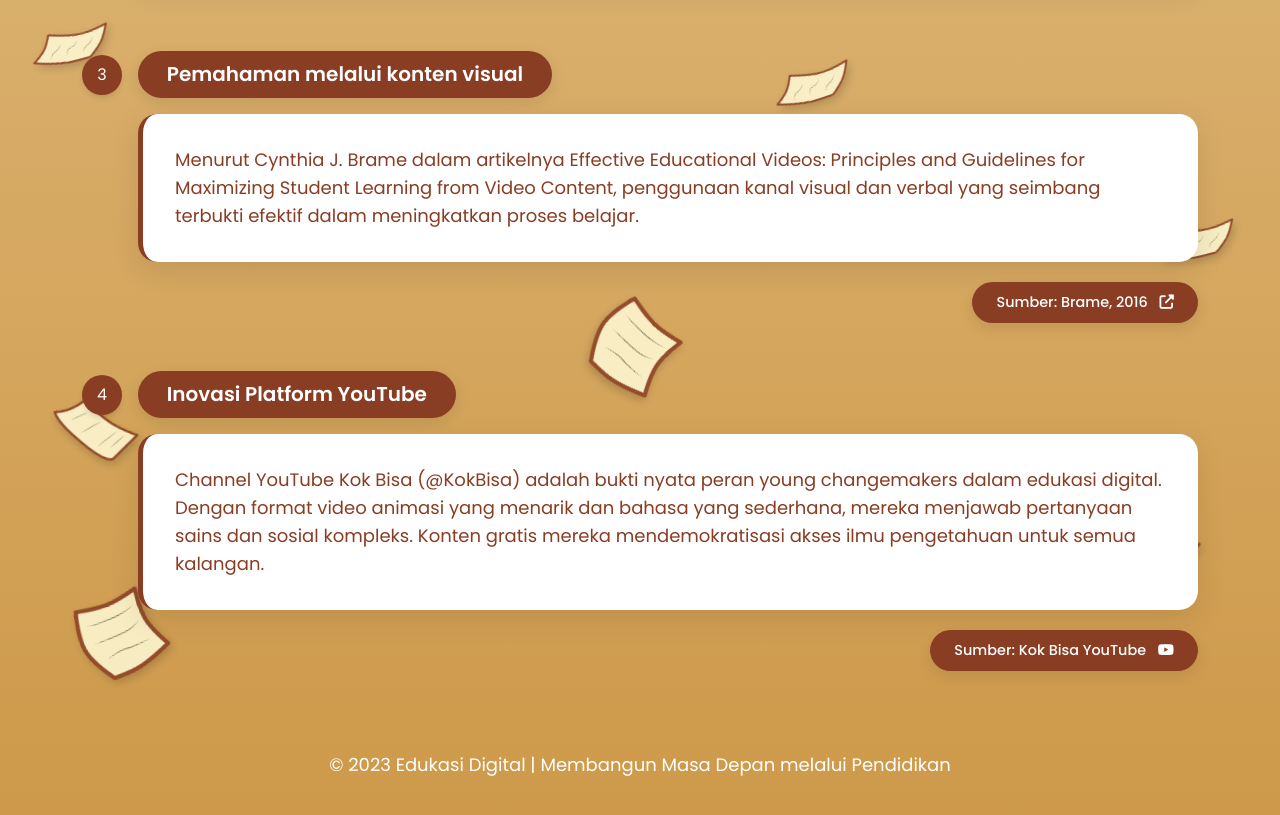
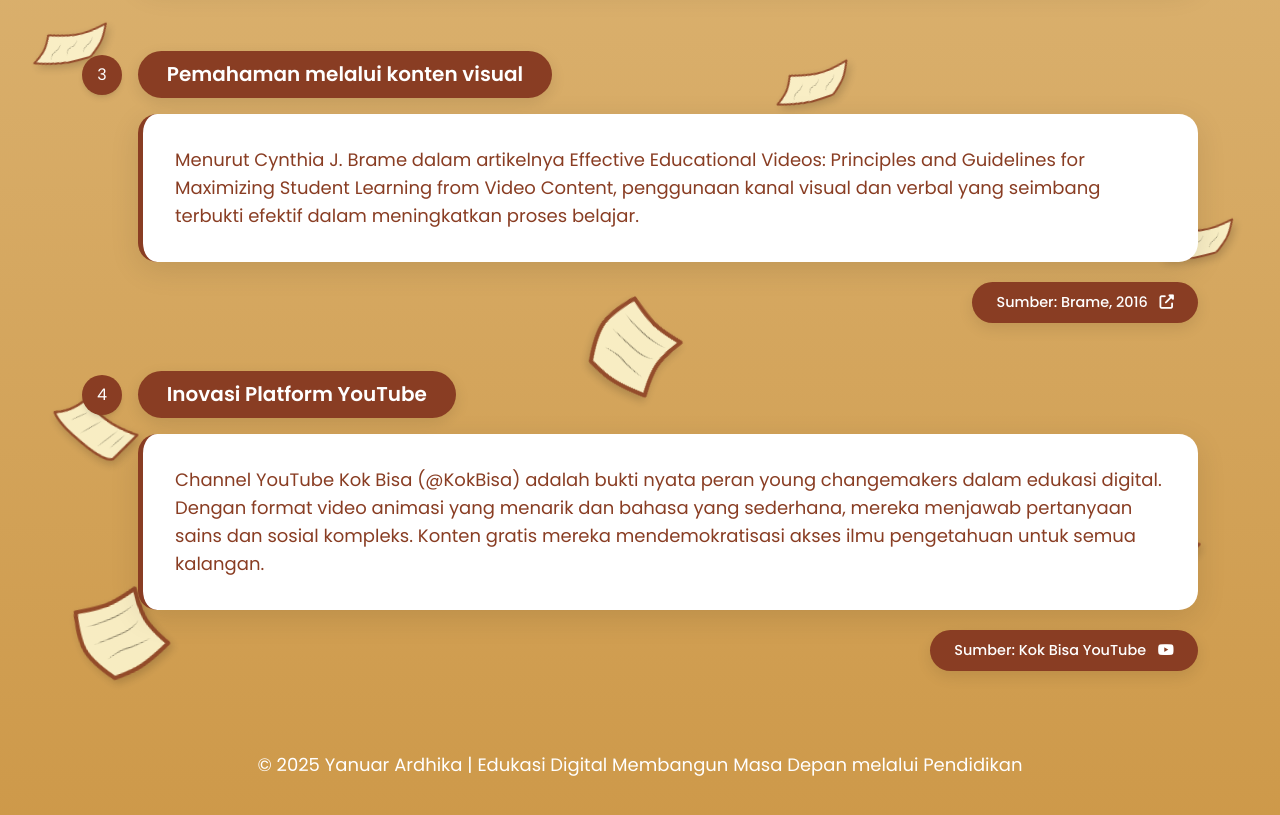
Before and after one commit to ardhikaxx/web-poster, a plain HTML site: page index.html in a window 1280 px wide. Shown: the part 1017-1832 px from the top of the page. Drawn offline with nearby package versions, Linux system fonts and the light colour scheme.

Commit message:
fix ganti footer

```diff
--- a/index.html
+++ b/index.html
@@ -616,7 +616,7 @@
 
         <!-- Footer -->
         <footer class="text-center text-white mt-12 md:mt-20 pb-8 md:pb-10">
-            <p class="text-base md:text-lg">© 2023 Edukasi Digital | Membangun Masa Depan melalui Pendidikan</p>
+            <p class="text-base md:text-lg">© 2025 Yanuar Ardhika | Edukasi Digital Membangun Masa Depan melalui Pendidikan</p>
         </footer>
     </div>
 
```
